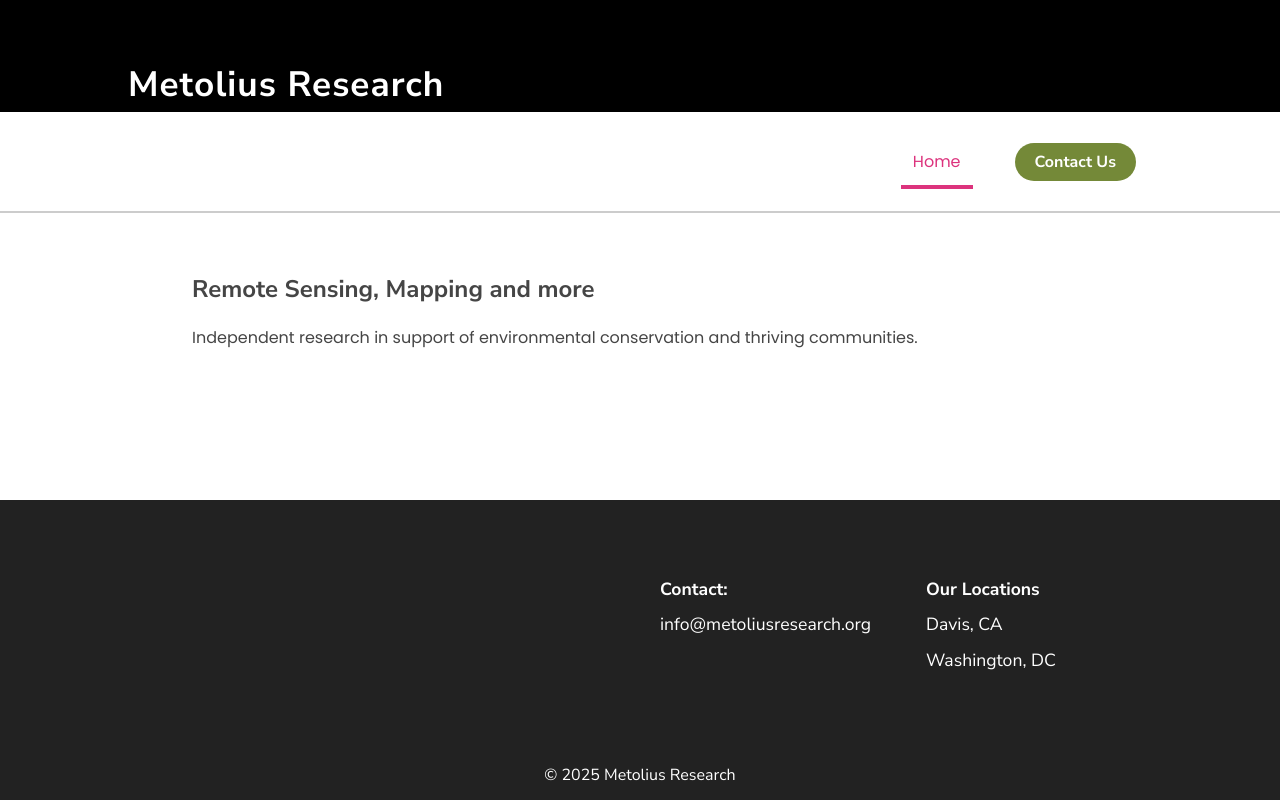
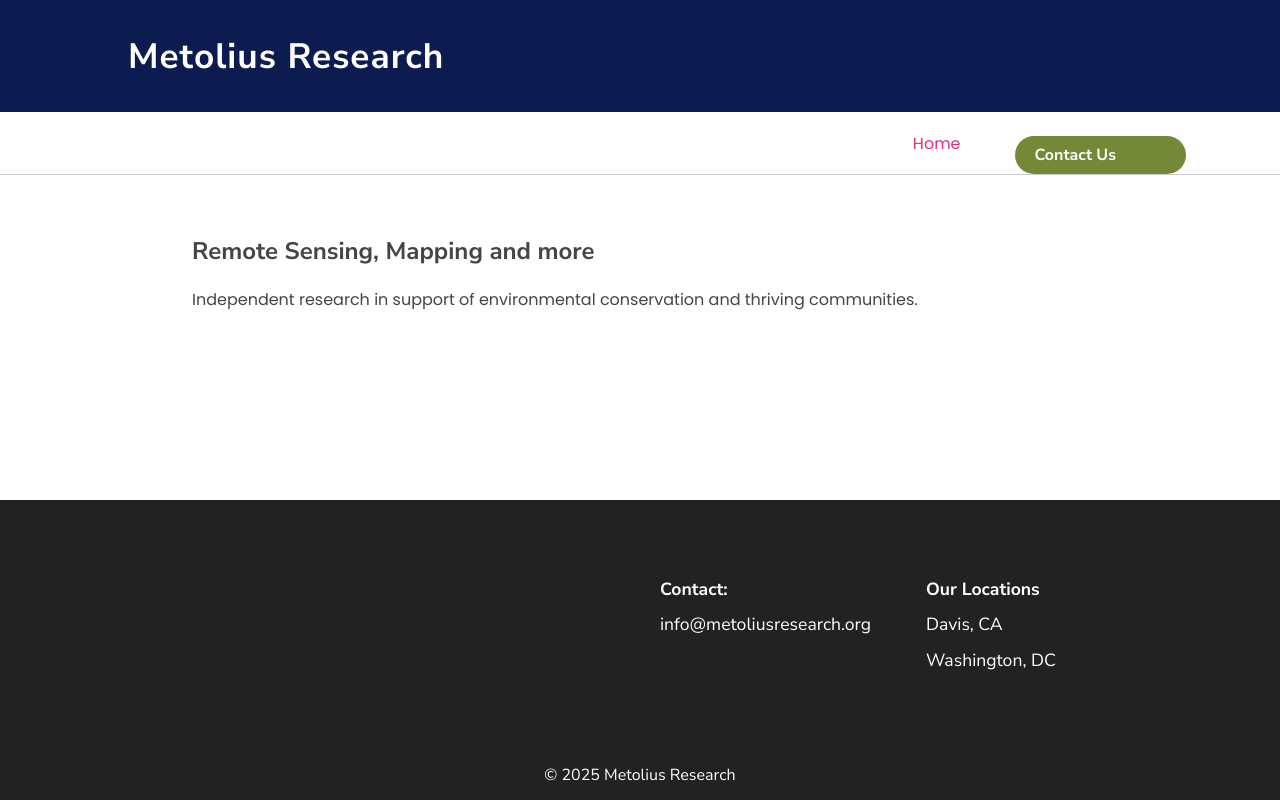
Before and after one commit to MetoliusResearch/MetoliusResearch.github.io, a plain HTML site: page index.html in a window 1280 px wide. Drawn offline with Linux system fonts and the light colour scheme.

Commit message:
Update site

```diff
--- a/footer.html
+++ b/footer.html
@@ -16,4 +16,3 @@
 <div class="bottom-bar">
     &copy; 2025 Metolius Research
 </div>
-<noscript><footer>Footer requires JavaScript</footer></noscript>
--- a/index.html
+++ b/index.html
@@ -6,17 +6,11 @@
     <title>Metolius Research</title>
     <link rel="stylesheet" href="styles.css">
     <link rel="preconnect" href="https://fonts.googleapis.com">
+    <link rel="preconnect" href="https://fonts.gstatic.com" crossorigin>
     <link href="https://fonts.googleapis.com/css2?family=Nunito+Sans:wght@400;700&family=Poppins:wght@300;400;600;700&display=swap" rel="stylesheet">
 </head>
 <body>
-
-    <!-- Top Bar -->
-    <div class="top-bar"></div>
-
-    <!-- Navigation -->
-    <div id="nav-placeholder">Navigation loading...</div>
-
-    <!-- Main Content -->
+    <div id="nav-placeholder" aria-label="Site navigation">Navigation loading...</div>
     <main>
         <section class="section-wrapper">
             <div class="section-content">
@@ -25,9 +19,7 @@
             </div>
         </section>
     </main>
-
-    <!-- Footer -->
-    <div id="footer-placeholder">Footer loading...</div>
-    <script src="nav-footer.js"></script>
+    <div id="footer-placeholder" aria-label="Site footer">Footer loading...</div>
+    <script src="nav-footer.js" defer></script>
 </body>
 </html>
--- a/nav-footer.js
+++ b/nav-footer.js
@@ -1,40 +1,51 @@
-document.addEventListener('DOMContentLoaded', function() {
-  // Load navigation
+document.addEventListener('DOMContentLoaded', () => {
+  const parseFragment = (html) => {
+    const parsed = new DOMParser().parseFromString(html, 'text/html');
+    parsed.querySelectorAll('script').forEach((el) => el.remove());
+    return parsed.body;
+  };
+
+  const setPlaceholderContent = (placeholderId, html) => {
+    const placeholder = document.getElementById(placeholderId);
+    if (!placeholder) return;
+    const body = parseFragment(html);
+    placeholder.replaceChildren(...Array.from(body.childNodes));
+  };
+
+  const markActiveNavLink = () => {
+    const lastSegment = window.location.pathname.split('/').pop();
+    const path = lastSegment && lastSegment.length > 0 ? lastSegment : 'index.html';
+    document.querySelectorAll('.menu-item').forEach((link) => {
+      if (link.getAttribute('href') === path) link.classList.add('active');
+    });
+  };
+
   fetch('nav.html')
-    .then(response => {
+    .then((response) => {
       if (!response.ok) throw new Error('Failed to load navigation');
       return response.text();
     })
-    .then(data => {
+    .then((html) => {
+      setPlaceholderContent('nav-placeholder', html);
       const nav = document.getElementById('nav-placeholder');
-      nav.innerHTML = data;
-      nav.classList.add('loaded');
-      // Highlight active menu item
-      const lastSegment = window.location.pathname.split('/').pop();
-      const path = lastSegment && lastSegment.length > 0 ? lastSegment : 'index.html';
-      document.querySelectorAll('.menu-item').forEach(link => {
-        if(link.getAttribute('href') === path) {
-          link.classList.add('active');
-        }
-      });
+      if (nav) nav.classList.add('loaded');
+      markActiveNavLink();
     })
     .catch(() => {
       const nav = document.getElementById('nav-placeholder');
-      nav.innerHTML = '<nav><ul><li>Navigation unavailable</li></ul></nav>';
+      if (nav) nav.textContent = 'Navigation unavailable';
     });
 
-  // Load footer
   fetch('footer.html')
-    .then(response => {
+    .then((response) => {
       if (!response.ok) throw new Error('Failed to load footer');
       return response.text();
     })
-    .then(data => {
-      const footer = document.getElementById('footer-placeholder');
-      footer.innerHTML = data;
+    .then((html) => {
+      setPlaceholderContent('footer-placeholder', html);
     })
     .catch(() => {
       const footer = document.getElementById('footer-placeholder');
-      footer.innerHTML = '<footer>Footer unavailable</footer>';
+      if (footer) footer.textContent = 'Footer unavailable';
     });
 });
--- a/nav.html
+++ b/nav.html
@@ -1,5 +1,5 @@
 <div class="top-bar">
-    <div class="top-bar-title" style="cursor:pointer;" onclick="window.location.href='index.html'">Metolius Research</div>
+    <a class="top-bar-title" href="index.html">Metolius Research</a>
 </div>
 <nav class="main-nav">
     <ul>
@@ -8,4 +8,3 @@
     </ul>
 </nav>
 <div class="nav-divider"></div>
-<noscript><nav><ul><li>Navigation requires JavaScript</li></ul></nav></noscript>
--- a/styles.css
+++ b/styles.css
@@ -1,7 +1,3 @@
-/* Import Fonts */
-@import url('https://fonts.googleapis.com/css2?family=Nunito+Sans:wght@400;700&family=Poppins:wght@300;400;600;700&display=swap');
-
-/* ========== General Styles ========== */
 html, body {
     height: 100%;
     min-height: 100vh;
@@ -28,11 +24,10 @@ h1, h2, h3, h4, h5, h6 {
     font-family: 'Nunito Sans', sans-serif;
 }
 
-/* ========== Top Bar ========== */
 .top-bar {
     width: 100%;
-  background: #000;
-    min-height: 56px;
+  background: #0c1b50;
+  min-height: 112px;
     display: flex;
     align-items: center;
     justify-content: flex-start;
@@ -49,9 +44,14 @@ h1, h2, h3, h4, h5, h6 {
     letter-spacing: 1px;
     white-space: nowrap;
     margin-left: 10%;
+  text-decoration: none;
 }
 
-/* Navigation below top bar */
+.top-bar-title:focus-visible {
+  outline: 2px solid #fff;
+  outline-offset: 3px;
+}
+
 .main-nav {
     width: 100%;
     background: #fff;
@@ -99,7 +99,6 @@ h1, h2, h3, h4, h5, h6 {
     color: #fff;
 }
 
-/* Dropdown styles */
 .main-nav ul li.dropdown {
     position: relative;
 }
@@ -131,7 +130,6 @@ h1, h2, h3, h4, h5, h6 {
     display: block;
 }
 
-/* Divider under nav */
 .nav-divider {
     width: 100%;
     height: 1px;
@@ -139,70 +137,7 @@ h1, h2, h3, h4, h5, h6 {
     margin: 0;
 }
 
-/* ========== Navigation ========== */
-nav {
-    background-color: #fff;
-    height: 100px;
-    display: flex;
-    align-items: center;
-    justify-content: space-between;
-    width: 100%;
-    padding: 0 8%;
-    box-sizing: border-box;
-    border-bottom: 1px solid #ccc;
-}
 
-.nav-logo {
-    color: #0c1b50;
-    font-family: 'Nunito Sans', sans-serif;
-    font-size: 2.2em;
-    font-weight: bold;
-    letter-spacing: 1px;
-    text-decoration: none;
-    cursor: pointer;
-    display: inline-block;
-}
-
-nav ul {
-    list-style: none;
-    padding: 0;
-    margin: 0;
-    display: flex;
-}
-
-nav ul li {
-    margin: 0 20px;
-    display: flex;
-    align-items: center;
-}
-
-nav ul li a {
-    text-decoration: none;
-    color: #0c1b50;
-    font-size: 16px;
-    padding: 10px 15px;
-    position: relative;
-}
-
-nav ul li a.active::after {
-    content: "";
-    display: block;
-    width: 100%;
-    height: 4px;
-    background-color: #dc337d;
-    position: absolute;
-    bottom: -5px;
-    left: 0;
-}
-
-nav ul li .contact-btn {
-    margin-left: 10px;
-    padding: 10px 26px;
-    font-size: 1em;
-    margin-top: 0;
-}
-
-/* ========== Main Section ========== */
 .section-wrapper {
     width: 100%;
 }
@@ -216,7 +151,6 @@ nav ul li .contact-btn {
     text-align: left;
 }
 
-/* ========== Contact Section ========== */
 .contact-flex {
   display: flex;
   gap: 2.5em;
@@ -294,7 +228,7 @@ nav ul li .contact-btn {
   resize: vertical;
 }
 .contact-btn {
-  background: #e94e77; /* Use your nav highlight pink */
+  background: #e94e77;
   color: #fff;
   border: none;
   border-radius: 6px;
@@ -308,16 +242,9 @@ nav ul li .contact-btn {
   width: 100%;
 }
 .contact-btn:hover {
-  background: #c13c61; /* A darker shade for hover, optional */
+  background: #c13c61;
 }
-
-/* Responsive adjustments */
 @media (max-width: 900px) {
-    nav {
-        flex-direction: column;
-        height: auto;
-        padding: 0 4%;
-    }
     .section-content {
         width: 98%;
         padding: 16px 0;
@@ -348,12 +275,12 @@ nav ul li .contact-btn {
 }
 
 @media (max-width: 600px) {
-    nav ul {
+  .main-nav ul {
         flex-direction: column;
         align-items: flex-start;
         width: 100%;
     }
-    nav ul li {
+  .main-nav ul li {
         margin: 10px 0;
     }
     .section-content {
@@ -373,12 +300,11 @@ nav ul li .contact-btn {
     }
 }
 
-/* ========== Button Styles ========== */
 .contact-btn {
     display: inline-block;
     margin-top: 24px;
     padding: 14px 32px;
-    background-color: #e94e77; /* Pink highlight */
+    background-color: #e94e77;
     color: #fff;
     border: none;
     border-radius: 30px;
@@ -394,7 +320,6 @@ nav ul li .contact-btn {
     background-color: #c13c61;
 }
 
-/* ========== Footer ========== */
 .footer {
     background: #222;
     color: #fff;
@@ -418,7 +343,6 @@ nav ul li .contact-btn {
     line-height: 2;
 }
 
-/* ========== Bottom Bar ========== */
 .bottom-bar {
     height: 50px;
     background: #222;
@@ -430,15 +354,10 @@ nav ul li .contact-btn {
     font-size: 1rem;
 }
 
-/* Navigation placeholder */
 #nav-placeholder {
-    display: none;
-}
-#nav-placeholder.loaded {
-    display: block;
+  display: block;
 }
 
-/* ========== Slider & Video Containers ========== */
 .slider-map-container,
 .video-container {
   width: 100%;
@@ -461,7 +380,6 @@ nav ul li .contact-btn {
   border: none;
 }
 
-/* ========== Juxtapose Slider Responsive ========== */
 #juxtapose-slider {
   width: 100vw;
   max-width: 100%;
@@ -471,7 +389,6 @@ nav ul li .contact-btn {
   margin: 0 auto;
 }
 
-/* ========== Embed Button & Popup ========== */
 .embed-btn-row {
   display: flex;
   justify-content: flex-end;
```
Also changed, not shown: contact.html (+14 -19 lines), 1 other file.
